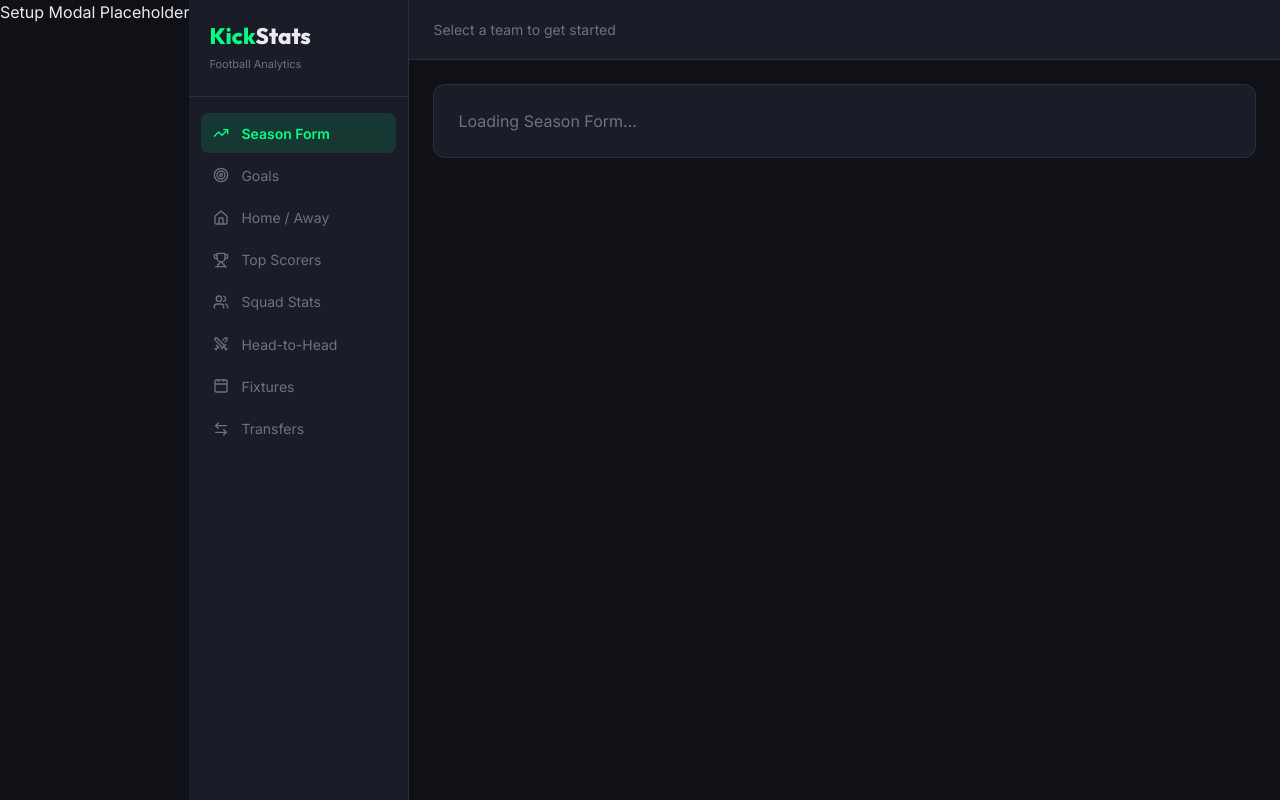
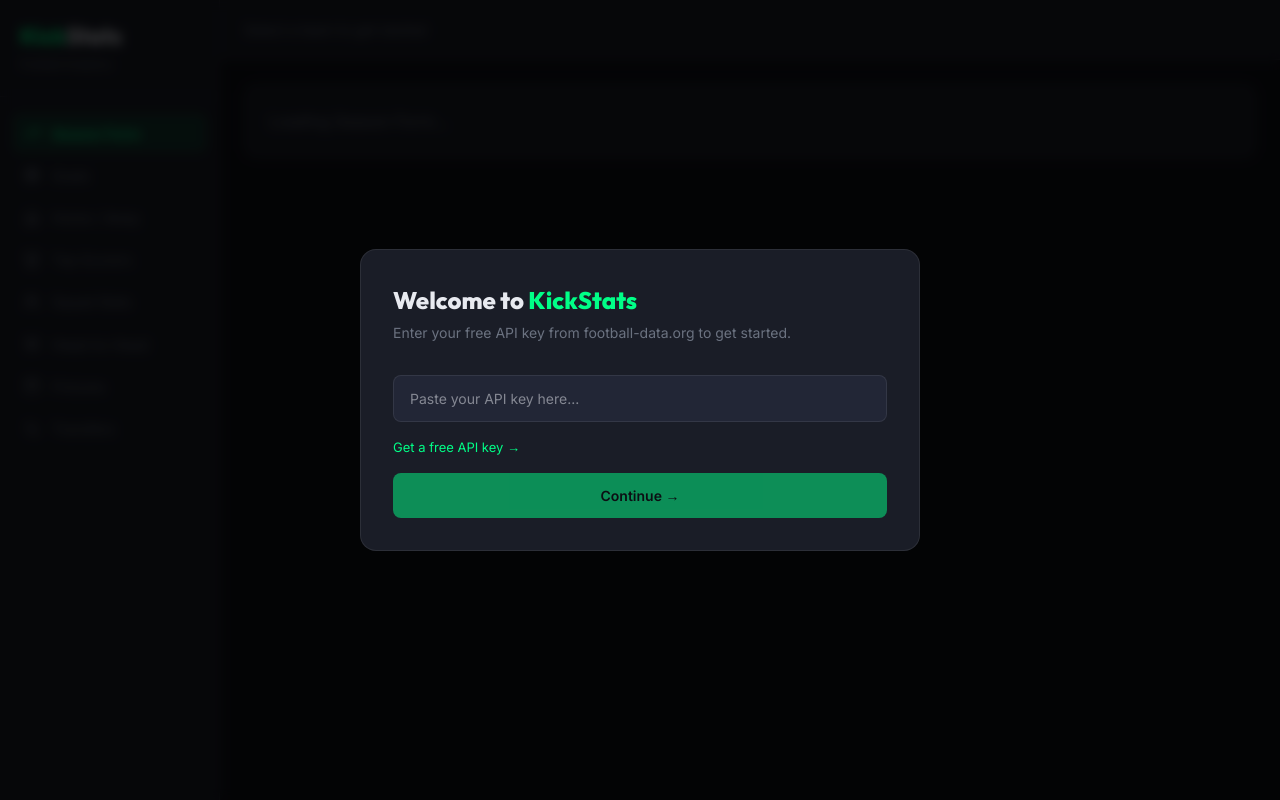
Before and after one commit to Hafiz-Mhf/kickstats, a React (Vite) app: page /form in a window 1280 px wide. Built offline with nearby package versions, Linux system fonts and the light colour scheme.

Commit message:
feat: add 3-step onboarding modal with API key validation and team picker

```diff
--- a/src/components/onboarding/SetupModal.tsx
+++ b/src/components/onboarding/SetupModal.tsx
@@ -1,3 +1,121 @@
+import { useState } from 'react'
+import { createApiClient } from '../../lib/api'
+import { useTeam } from '../../context/TeamContext'
+import { COMPETITIONS } from '../../lib/competitions'
+import type { TeamInfo } from '../../types'
+
+type Step = 'api-key' | 'league' | 'team'
+
 export function SetupModal() {
-  return <div>Setup Modal Placeholder</div>
+  const { setApiKey, setTeamId, setCompetitionId } = useTeam()
+  const [step, setStep] = useState<Step>('api-key')
+  const [inputKey, setInputKey] = useState('')
+  const [validatedKey, setValidatedKey] = useState('')
+  const [validating, setValidating] = useState(false)
+  const [keyError, setKeyError] = useState('')
+  const [selectedCompId, setSelectedCompId] = useState<number | null>(null)
+  const [teams, setTeams] = useState<TeamInfo[]>([])
+  const [loadingTeams, setLoadingTeams] = useState(false)
+
+  async function handleValidateKey() {
+    setValidating(true); setKeyError('')
+    try {
+      const valid = await createApiClient(inputKey).validateKey()
+      if (valid) {
+        setValidatedKey(inputKey); setApiKey(inputKey); setStep('league')
+      } else {
+        setKeyError('Invalid API key. Please check and try again.')
+      }
+    } catch {
+      setKeyError('Could not connect. Check your internet connection.')
+    }
+    setValidating(false)
+  }
+
+  async function handleSelectLeague(compId: number) {
+    setSelectedCompId(compId); setLoadingTeams(true)
+    try {
+      const teamList = await createApiClient(validatedKey).getCompetitionTeams(compId)
+      setTeams(teamList); setStep('team')
+    } catch {
+      setTeams([])
+    }
+    setLoadingTeams(false)
+  }
+
+  function handleSelectTeam(team: TeamInfo) {
+    setCompetitionId(selectedCompId!); setTeamId(team.id)
+  }
+
+  const overlayStyle: React.CSSProperties = {
+    position: 'fixed', inset: 0, background: 'rgba(0,0,0,0.75)',
+    backdropFilter: 'blur(6px)', zIndex: 1000,
+    display: 'flex', alignItems: 'center', justifyContent: 'center',
+  }
+  const modalStyle: React.CSSProperties = {
+    background: 'var(--color-surface)', border: '1px solid var(--color-border)',
+    borderRadius: '16px', padding: '2rem', width: '560px', maxWidth: '95vw',
+    maxHeight: '80vh', overflowY: 'auto',
+  }
+
+  return (
+    <div style={overlayStyle}>
+      <div style={modalStyle}>
+        <div style={{ fontFamily: 'var(--font-stat)', fontSize: '1.5rem', fontWeight: 800, marginBottom: '0.25rem' }}>
+          Welcome to <span style={{ color: 'var(--color-accent)' }}>KickStats</span>
+        </div>
+        <div style={{ color: 'var(--color-text-muted)', fontSize: '14px', marginBottom: '2rem' }}>
+          {step === 'api-key' && 'Enter your free API key from football-data.org to get started.'}
+          {step === 'league'  && 'Choose a league to explore.'}
+          {step === 'team'    && 'Pick your team.'}
+        </div>
+
+        {step === 'api-key' && (
+          <div style={{ display: 'flex', flexDirection: 'column', gap: '1rem' }}>
+            <input
+              id="setup-api-key"
+              type="text"
+              placeholder="Paste your API key here..."
+              value={inputKey}
+              onChange={e => setInputKey(e.target.value)}
+              style={{ background: 'var(--color-surface-2)', border: '1px solid var(--color-border)', borderRadius: '8px', padding: '0.75rem 1rem', color: 'var(--color-text)', fontSize: '14px', outline: 'none', width: '100%' }}
+            />
+            {keyError && <div style={{ color: 'var(--color-danger)', fontSize: '13px' }}>{keyError}</div>}
+            <a href="https://www.football-data.org/client/register" target="_blank" rel="noreferrer" style={{ color: 'var(--color-accent)', fontSize: '13px' }}>Get a free API key →</a>
+            <button
+              id="setup-validate-btn"
+              onClick={handleValidateKey}
+              disabled={!inputKey || validating}
+              style={{ background: 'var(--color-accent)', color: '#000', border: 'none', borderRadius: '8px', padding: '0.75rem 1.5rem', fontWeight: 700, fontSize: '14px', cursor: 'pointer', opacity: (!inputKey || validating) ? 0.5 : 1 }}
+            >
+              {validating ? 'Validating...' : 'Continue →'}
+            </button>
+          </div>
+        )}
+
+        {step === 'league' && (
+          <div style={{ display: 'grid', gridTemplateColumns: 'repeat(2,1fr)', gap: '0.75rem' }}>
+            {COMPETITIONS.map(c => (
+              <button key={c.id} id={`league-${c.code}`} onClick={() => handleSelectLeague(c.id)} disabled={loadingTeams}
+                style={{ background: 'var(--color-surface-2)', border: '1px solid var(--color-border)', borderRadius: '10px', padding: '1rem', cursor: 'pointer', textAlign: 'left', color: 'var(--color-text)', fontSize: '14px', fontWeight: 500, display: 'flex', alignItems: 'center', gap: '0.5rem' }}>
+                <span style={{ fontSize: '1.25rem' }}>{c.flag}</span>{c.name}
+              </button>
+            ))}
+          </div>
+        )}
+
+        {step === 'team' && (
+          <div style={{ display: 'grid', gridTemplateColumns: 'repeat(3,1fr)', gap: '0.75rem' }}>
+            {teams.map(team => (
+              <button key={team.id} id={`team-${team.id}`} onClick={() => handleSelectTeam(team)}
+                style={{ background: 'var(--color-surface-2)', border: '1px solid var(--color-border)', borderRadius: '10px', padding: '1rem 0.75rem', cursor: 'pointer', color: 'var(--color-text)', fontSize: '12px', fontWeight: 500, display: 'flex', flexDirection: 'column', alignItems: 'center', gap: '0.5rem' }}>
+                <img src={team.crest} alt={team.name} style={{ width: '36px', height: '36px', objectFit: 'contain' }} />
+                {team.shortName || team.name}
+              </button>
+            ))}
+          </div>
+        )}
+      </div>
+    </div>
+  )
 }
```
